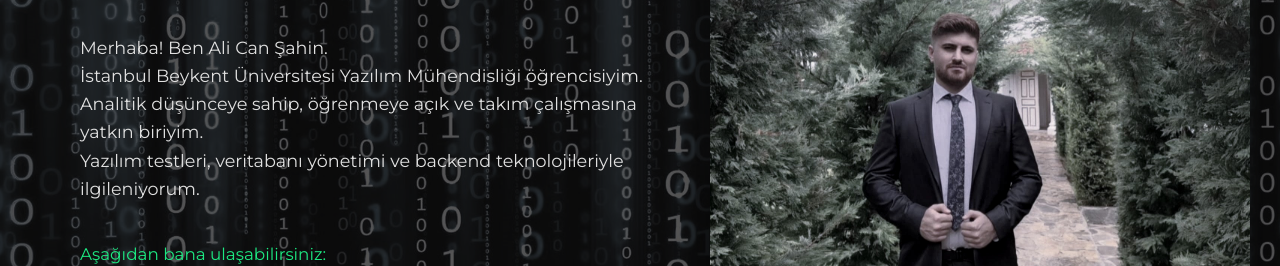
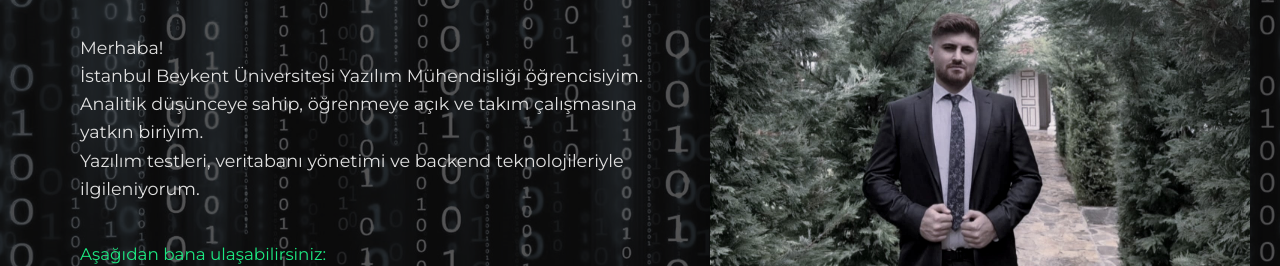
Before and after one commit to alicansah1n/alicansah1n.github.io, a plain HTML site: page index.html in a window 1280 px wide. Shown: the part 276-542 px from the top of the page. Drawn offline with Linux system fonts and the light colour scheme.

Commit message:
Add files via upload

```diff
--- a/index.html
+++ b/index.html
@@ -16,7 +16,7 @@
         <div class="left">
             <h1>Ali Can Şahin</h1>
             <p class="about-short">
-                Merhaba! Ben Ali Can Şahin.<br>
+                Merhaba!<br>
                 İstanbul Beykent Üniversitesi Yazılım Mühendisliği öğrencisiyim.<br>
                 Analitik düşünceye sahip, öğrenmeye açık ve takım çalışmasına yatkın biriyim.<br>
                 Yazılım testleri, veritabanı yönetimi ve backend teknolojileriyle ilgileniyorum.
```
